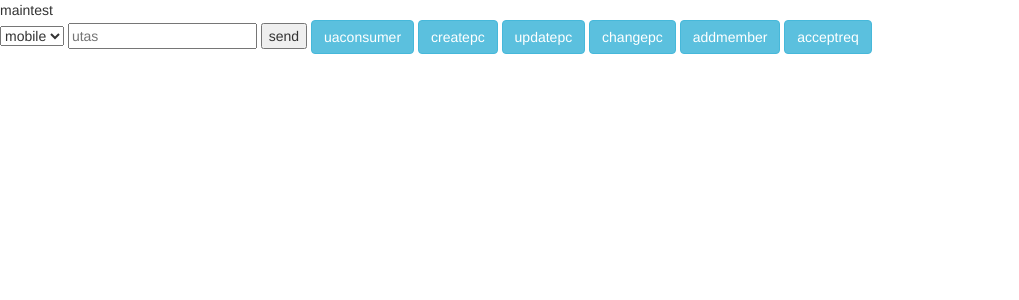
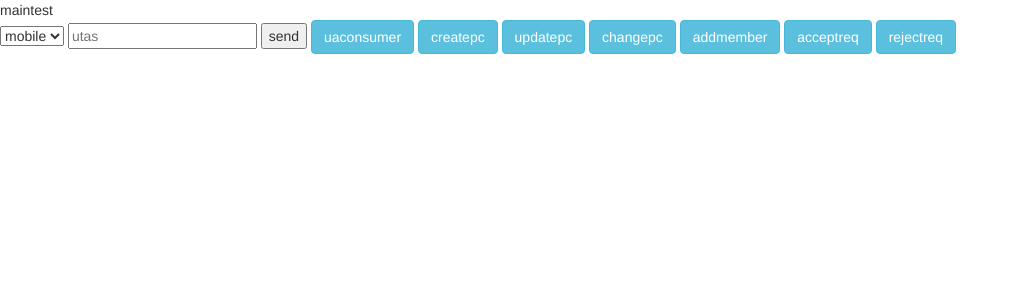
Before and after one commit to mandakhUA/uatest, a Django app: page /main in a window 1280 px wide. Shown: the top 300 px of the page, without its empty margins (0-1019 px from the left). Run offline with Django 4.2, Linux system fonts and the light colour scheme; some libraries are stand-ins or nearby versions.

Commit message:
reject req

```diff
--- a/uatest/templates/main.html
+++ b/uatest/templates/main.html
@@ -28,6 +28,23 @@
         <button type="button" class="btn btn-info" data-toggle="collapse" data-target="#changepc">changepc</button>
         <button type="button" class="btn btn-info" data-toggle="collapse" data-target="#addmember">addmember</button>
         <button type="button" class="btn btn-info" data-toggle="collapse" data-target="#acceptreq">acceptreq</button>
+        <button type="button" class="btn btn-info" data-toggle="collapse" data-target="#rejectreq">rejectreq</button>
+        <div id="rejectreq" class="collapse">
+            <div><input type="text" name="rejectreq_token" id="rejectreq_token" placeholder="token"/>
+                <select id="rejectreq_token_sel" onchange="token_select('rejectreq_token_sel','rejectreq_token')">
+                    <option value="" selected>tokens</option>
+                    <option value="7900b7fe2e28fa86cda82cd11b204e13ae9097e2">nomin</option>
+                    <option value="83027b6ff8ba971fd07d48a3d67a544a6ee28104">DDISHTV</option>
+                    <option value="74b799b979e77e54fbdd6bc3c2b4761e1a487be2">Monos UB</option>
+                    <option value="747a67c09f665701e723e1652253394c2f32a11e">Unitel</option>
+                    <option value="024164dc1a027029d3d59cfc988ef6f15231d94c">MetroExpress</option>
+                    <option value="8b8a09a36f9e3e80ffadd81f8daed268800a470d">Univision</option>
+                    <option value="06be024370fca7aaf0a4c2aa9caa91f47da02e5c">ua</option>
+                </select>
+                <input type="button" value="[]" onclick="check_token('rejectreq_token', 'rejectreq_token_msg')"/><span id="rejectreq_token_msg"></span></div>
+            <div><input type="text" name="rejectreq_famid" id="rejectreq_famid" placeholder="famid" onchange="check_family('rejectreq_famid', 'rejectreq_famid_msg')"/><input type="button" value="[]" onclick="check_family('rejectreq_famid', 'rejectreq_famid_msg')"/><span id="rejectreq_famid_msg"></span></div>
+            <div><input type="button" value="send" onclick="send_url('rejectreq', 'rejectreq_msg')"/><span id="rejectreq_msg"></span></div>
+        </div>
         <div id="acceptreq" class="collapse">
             <div><input type="text" name="acceptreq_token" id="acceptreq_token" placeholder="token"/>
                 <select id="acceptreq_token_sel" onchange="token_select('acceptreq_token_sel','acceptreq_token')">
@@ -186,6 +203,7 @@
             else if(func_name == 'changepc'){xhr.send(`token=${document.getElementById('changepc_token').value}&reg_no=${document.getElementById('changepc_regno').value}&card_no_1=${document.getElementById('changepc_num1').value}&card_no_2=${document.getElementById('changepc_num2').value}`);}
             else if(func_name == 'addmember'){xhr.send(`token=${document.getElementById('addmember_token').value}&mobile=${document.getElementById('addmember_mobile').value}`);}
             else if(func_name == 'acceptreq'){xhr.send(`token=${document.getElementById('acceptreq_token').value}&famid=${document.getElementById('acceptreq_famid').value}`);}
+            else if(func_name == 'rejectreq'){xhr.send(`token=${document.getElementById('rejectreq_token').value}&famid=${document.getElementById('rejectreq_famid').value}`);}
         }
 
 
--- a/uatest/views.py
+++ b/uatest/views.py
@@ -296,7 +296,7 @@ def sendurl(request, func_name):
     p = request.POST
     h1={"Content-Type":"application/json", "Authorization":"Token " + p['token']}
     h2={"Content-Type":"application/json", "Authorization":"Token " + p['token']}
-    print('token',"'"+p['token']+ "'","'"+p['famid']+ "'", func_name)
+    # print('token',"'"+p['token']+ "'","'"+p['famid']+ "'", func_name)
     if (func_name == "uaconsumer"):
         response = requests.post(url + '/consumer/account/uaconsumer/', data=json.dumps({"mobile": p['mobile'], "card_number": p['card_number'], "registration_number": p['registration_number'], "nomin_card": p['nomin_card'], "fee_type": p['fee_type'], "card_fee": p['card_fee'], "username": p['username']}), headers=h1)
     elif (func_name == "createpc"):
@@ -310,6 +310,8 @@ def sendurl(request, func_name):
         response = requests.post(url + '/consumer/family/add_member/', data=json.dumps({  "mobile": p['mobile'], }), headers=h1)
     elif (func_name == "acceptreq"):
         response = requests.post(url + '/consumer/family/accept_request/', data=json.dumps({  "family_id": p['famid'], }), headers=h1)
+    elif (func_name == "rejectreq"):
+        response = requests.post(url + '/consumer/family/reject_request/', data=json.dumps({  "family_id": p['famid'], }), headers=h1)
 
     print('content', response.content)
     r = json.loads(response.content)
```
